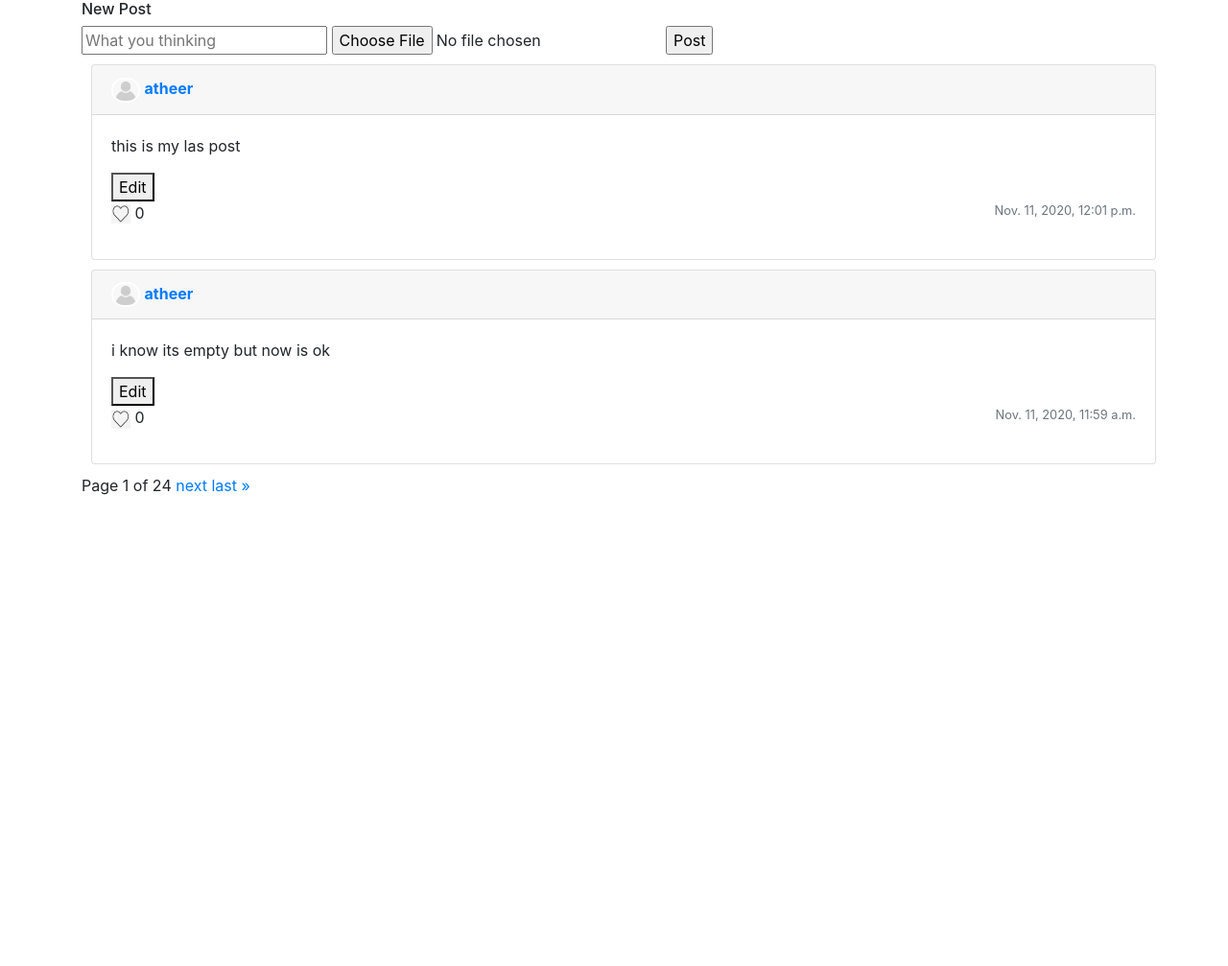
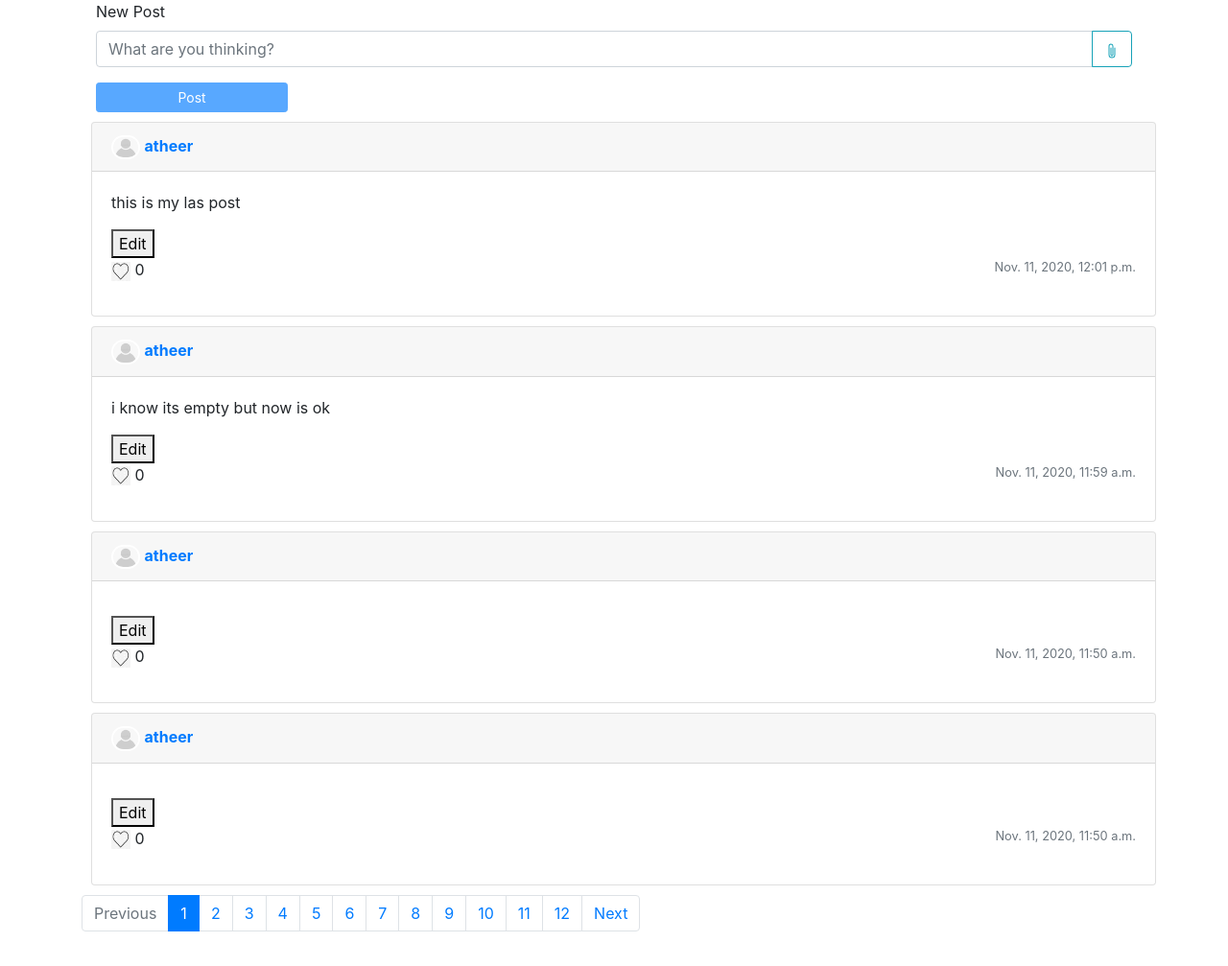
Before and after one commit to atheerIT/project4, a Django app: page / in a window 1280 px wide. Shown: the part 76-1083 px from the top of the page at 96% size. Before the commit the page ends 592 px from the top, so only its background shows below. Run offline with Django 3.2, Linux system fonts and the light colour scheme; a user stored in the database is signed in; data comes from the database, SQL or seed files in the repository; both versions use the stored data as it was after the commit; some libraries are stand-ins or nearby versions.

Commit message:
styling in progress

```diff
--- a/network/static/network/styles.css
+++ b/network/static/network/styles.css
@@ -4,3 +4,12 @@
 .userAva {
     margin-top: 50px;
 }
+#postDiv{
+    width: 100%;
+    text-align: center;
+    background-color: rgb(3, 56, 204);
+}
+
+#post{
+    width: 200px;
+}
--- a/network/static/posts/editPost.js
+++ b/network/static/posts/editPost.js
@@ -1,8 +1,8 @@
 document.addEventListener('DOMContentLoaded', render)
 
-document.addEventListener('click', event=>{
+document.addEventListener('click', event => {
     const element = event.target
-    if (element.className === 'edit'){
+    if (element.className === 'edit') {
         const p = element.parentElement.children[0]
         const textInput = element.parentElement.children[1]
         const save = element.parentElement.children[3]
@@ -12,44 +12,62 @@
         save.style.display = 'block'
         element.style.display = 'none'
     }
-    if (element.className === 'save'){
+    if (element.className === 'save') {
         const p = element.parentElement.children[0]
         const edit = element.parentElement.children[2]
         const textInput = element.parentElement.children[1]
         const save = element.parentElement.children[3]
         fetch(`/editPost?newPost=${textInput.value}&id=${element.parentElement.id}`)
-        .then(res=>res.json())
-        .then(data=>{
+            .then(res => res.json())
+            .then(data => {
                 p.textContent = data.post
             })
-        .catch(err=>console.log('Error:', err))
+            .catch(err => console.log('Error:', err))
         textInput.style.display = 'none'
         save.style.display = 'none'
         p.style.display = 'block'
         edit.style.display = 'block'
     }
-    if (element.className === 'like'){
+    if (element.className === 'like') {
         fetch(`/like?id=${element.dataset.like}`)
-        .then(res=>res.json())
-        .then(data=>{
+            .then(res => res.json())
+            .then(data => {
                 element.parentElement.children[1].textContent = data.likes
                 render()
             })
-        .catch(err=>console.log(err))
+            .catch(err => console.log(err))
     }
 })
 
 function render() {
-    document.querySelectorAll('.like').forEach(a=>{
+    const fileSelect = document.querySelector('#fileSelect')
+    const fileElement = document.querySelector('#fileElement')
+    fileSelect.addEventListener('click', event => {
+        if (fileElement) {
+            fileElement.click()
+        }
+        event.preventDefault()
+    })
+    const postText = document.querySelector('#postText')
+    document.querySelector('#post').disabled = true
+    postText.addEventListener('keyup', event => {
+        if (postText.value.length <= 0) {
+            document.querySelector('#post').disabled = true
+        }
+        else {
+            document.querySelector('#post').disabled = false
+        }
+    })
+    document.querySelectorAll('.like').forEach(a => {
         fetch(`/isLiked?id=${a.dataset.like}`)
-        .then(res=>res.json())
-        .then(data=>{
-            if (data.isLiked){
+            .then(res => res.json())
+            .then(data => {
+                if (data.isLiked) {
                     a.src = '../static/icon/unlike.jpg'
-            }else{
+                } else {
                     a.src = '../static/icon/like.jpg'
                 }
             })
-        .catch(err=>console.log('Error:', err))
+            .catch(err => console.log('Error:', err))
     })
 };
--- a/network/templates/network/index.html
+++ b/network/templates/network/index.html
@@ -1,15 +1,30 @@
 {% extends "network/layout.html" %}
 {% load static %}
+{% load filter %}
 {% block body %}
 <script src="{% static 'posts/editPost.js' %}"></script>
 {% if user.is_authenticated %}
-    <div>
-        <h6>New Post</h6>
+<div class="container">
+    <label>New Post</label>
     <form action="{% url 'newPost' %} " method="POST" enctype="multipart/form-data">
         {% csrf_token %}
-            <input type="text" placeholder="What you thinking" name="newPost">
-            <input type="file" name="image">
-            <input type="submit" value="Post">
+        <div class="input-group mb-3">
+            <input class="form-control" type="text" placeholder="What are you thinking?" name="newPost" id="postText">
+            <div class="input-group-append">
+                <input type="file" name="image" style="display: none;" id="fileElement">
+                <button id="fileSelect" class="btn btn-outline-info">
+                    <svg width="1em" height="1em" viewBox="0 0 16 16" class="bi bi-paperclip" fill="currentColor"
+                        xmlns="http://www.w3.org/2000/svg">
+                        <path fill-rule="evenodd"
+                            d="M4.5 3a2.5 2.5 0 0 1 5 0v9a1.5 1.5 0 0 1-3 0V5a.5.5 0 0 1 1 0v7a.5.5 0 0 0 1 0V3a1.5 1.5 0 1 0-3 0v9a2.5 2.5 0 0 0 5 0V5a.5.5 0 0 1 1 0v7a3.5 3.5 0 1 1-7 0V3z" />
+                    </svg>
+                </button>
+
+            </div>
+        </div>
+        <div class="postDiv">
+            <input type="submit" value="Post" class="btn btn-primary btn-sm" id="post">
+        </div>
     </form>
 </div>
 {% endif %}
@@ -17,9 +32,11 @@
 <div class="card w-100" style="margin: 10px;">
     <div class="card-header">
         {% if post.user.avatar %}
-            <img src="{{post.user.avatar.url}}" alt="avatar" width="50px" style="vertical-align: middle; border-radius: 10px; border: 2px solid white;">
+        <img src="{{post.user.avatar.url}}" alt="avatar" width="50px"
+            style="vertical-align: middle; border-radius: 10px; border: 2px solid white;">
         {% else %}
-            <img src="{% static 'icon/default-avatar.jpg' %}" alt="avatar" width="30px" style="vertical-align: middle; border-radius: 15px; border: 2px solid white;">
+        <img src="{% static 'icon/default-avatar.jpg' %}" alt="avatar" width="30px"
+            style="vertical-align: middle; border-radius: 15px; border: 2px solid white;">
         {% endif %}
         <a href="{% url 'profile' post.user %}">
             <strong>{{post.user}}</strong>
@@ -42,7 +59,7 @@
         </div>
         <p>
             {% if user.is_authenticated %}
-            <img class="like" data-like="{{post.id}}" src="{% static 'icon/like.jpg' %} " width="20px" height="20px"/>
+            <img class="like" data-like="{{post.id}}" src="{% static 'icon/like.jpg' %} " width="20px" height="20px" />
             {% else %}
             <span>Likes: </span>
             {% endif %}
@@ -54,6 +71,27 @@
 {% empty %}
 <p>there are no posts yet</p>
 {% endfor %}
+<nav aria-label="Page navigation example">
+    <ul class="pagination">
+        {% if page_obj.has_previous %}
+        <li class="page-item"><a class="page-link" href="?page={{ page_obj.previous_page_number }}">Previous</a></li>
+        {% else %}
+        <li class="page-item disabled"><a class="page-link" href="?page=1" aria-disabled="true">Previous</a></li>
+        {% endif %}
+        {% for value in 1|range1:page_obj.paginator.num_pages %}
+        <li class="page-item {% if value == page_obj.number %}active{% endif %}"><a class="page-link"
+                href="?page={{ value }}">{{value}}</a></li>
+        {% endfor %}
+        {% if page_obj.has_next %}
+        <li class="page-item"><a class="page-link" href="?page={{ page_obj.next_page_number }}">Next</a></li>
+        {% else %}
+        <li class="page-item disabled"><a class="page-link" href="?page={{ page_obj.paginator.num_pages }}"
+                aria-disabled="true">Next</a></li>
+        {% endif %}
+
+    </ul>
+</nav>
+<!--
 <div class="pagination">
     <span class="step-links">
         {% if page_obj.has_previous %}
@@ -70,5 +108,6 @@
         <a href="?page={{ page_obj.paginator.num_pages }}">last &raquo;</a>
         {% endif %}
     </span>
+-->
 </div>
 {% endblock %}
--- a/network/templates/network/register.html
+++ b/network/templates/network/register.html
@@ -13,7 +13,8 @@
     <div class="form-row">
         <div class="form-group col-md-6">
             <label for="inputAvatar">User Name</label>
-                <input class="form-control" id="username" autofocus type="text" name="username" placeholder="Unique Username">
+            <input class="form-control" id="username" autofocus type="text" name="username"
+                placeholder="Unique Username">
         </div>
         <div class="form-group col-md-6">
             <label for="inputAvatar">Photo</label>
--- /dev/null
+++ b/network/templatetags/filter.py
@@ -0,0 +1,8 @@
+from django import template
+
+register = template.Library()
+
+
+@register.filter()
+def range1(min, max):
+    return range(min, max+1)
--- a/network/views.py
+++ b/network/views.py
@@ -11,7 +11,7 @@
 
 def index(request):
     posts = Post.objects.all().order_by('-id')
-    paginator = Paginator(posts, 2)
+    paginator = Paginator(posts, 4)
     page_number = request.GET.get('page')
     page_obj = paginator.get_page(page_number)
     return render(request, "network/index.html", {
@@ -60,7 +60,8 @@
 
         # Attempt to create new user
         try:
-            user = User.objects.create_user(username, email, password, avatar= avatar)
+            user = User.objects.create_user(
+                username, email, password, avatar=avatar)
             user.save()
         except IntegrityError:
             return render(request, "network/register.html", {
@@ -71,39 +72,47 @@
     else:
         return render(request, "network/register.html")
 
+
 def newPost(request):
-    if request.method =='POST':
+    if request.method == 'POST':
         post = request.POST['newPost']
         img = request.FILES.get('image')
         now = datetime.now()
         if not img:
             img = None
+        if post == '' or post == None:
+            return HttpResponseRedirect(reverse('index'))
         user = request.user
-        newPost = Post(post=post, image=img, user=user, date= now)
+        newPost = Post(post=post, image=img, user=user, date=now)
         newPost.save()
         return HttpResponseRedirect(reverse('index'))
 
+
 def profile(request, profileUser):
     user1 = User.objects.get(username=profileUser)
-    following= user1.following.all().count()
+    following = user1.following.all().count()
     followers = user1.followres.all().count()
     if request.user.is_authenticated:
-        isFollowed= request.user.following.filter(following=user1.id).exists()
+        isFollowed = request.user.following.filter(following=user1.id).exists()
     else:
-        isFollowed=False
+        isFollowed = False
     posts = user1.geek.all().order_by('-id')
     if request.user.id == user1.id:
         owner = True
     else:
         owner = False
+    paginator = Paginator(posts, 4)
+    page_number = request.GET.get('page')
+    page_obj = paginator.get_page(page_number)
     return render(request, 'network/profile.html', {
         'user1': user1,
         'following': following,
         'followers': followers,
-        'posts': posts,
+        'page_obj': page_obj,
         'owner': owner,
         'isFollowed': isFollowed,
     })
+
 
 def editFollow(request, profileUser):
     follower = User.objects.get(pk=request.user.id)
@@ -114,6 +123,7 @@
     else:
         UserFollow.objects.create(follower=follower, following=profileUser)
     return HttpResponseRedirect(reverse('profile', args=(profileUser,)))
+
 
 def following(request):
     follows = request.user.following.all()
@@ -126,33 +136,36 @@
         'page_obj': page_obj,
     })
 
+
 def editPost(request):
     post = Post.objects.get(pk=request.GET['id'])
     post.post = request.GET['newPost']
     post.save()
     return JsonResponse({
         'response': 'true',
-        'post':post.post
-        })
+        'post': post.post
+    })
+
 
 def like(request):
     post = Post.objects.get(pk=request.GET['id'])
     if post.likedPosts.filter(user=request.user).exists():
         post.likedPosts.filter(user=request.user).delete()
-        post.postLike = post.postLike -1
+        post.postLike = post.postLike - 1
         if post.postLike < 0:
             post.postLike = 0
         post.save()
         return JsonResponse({
-            'likes':post.postLike
+            'likes': post.postLike
         })
     else:
         UserLikes.objects.create(user=request.user, post=post)
-        post.postLike= post.postLike +1
+        post.postLike = post.postLike + 1
         post.save()
         return JsonResponse({
-            'likes':post.postLike
+            'likes': post.postLike
         })
+
 
 def isLiked(request):
     post = Post.objects.get(pk=request.GET['id'])
```
Also changed, not shown: network/models.py (+13 -5 lines), network/templates/network/following.html (+6 -5 lines), network/templates/network/layout.html (+6 -2 lines), network/templates/network/profile.html (+40 -5 lines), db.sqlite3, network/templatetags/__init__.py (added), postImage/postImage/Ggonnell.User_Photo.jpg (added), postImage/postImage/like.jpg (added), postImage/postImage/unlike.jpg (added). Lines whose indentation alone changed are shown as unchanged.
